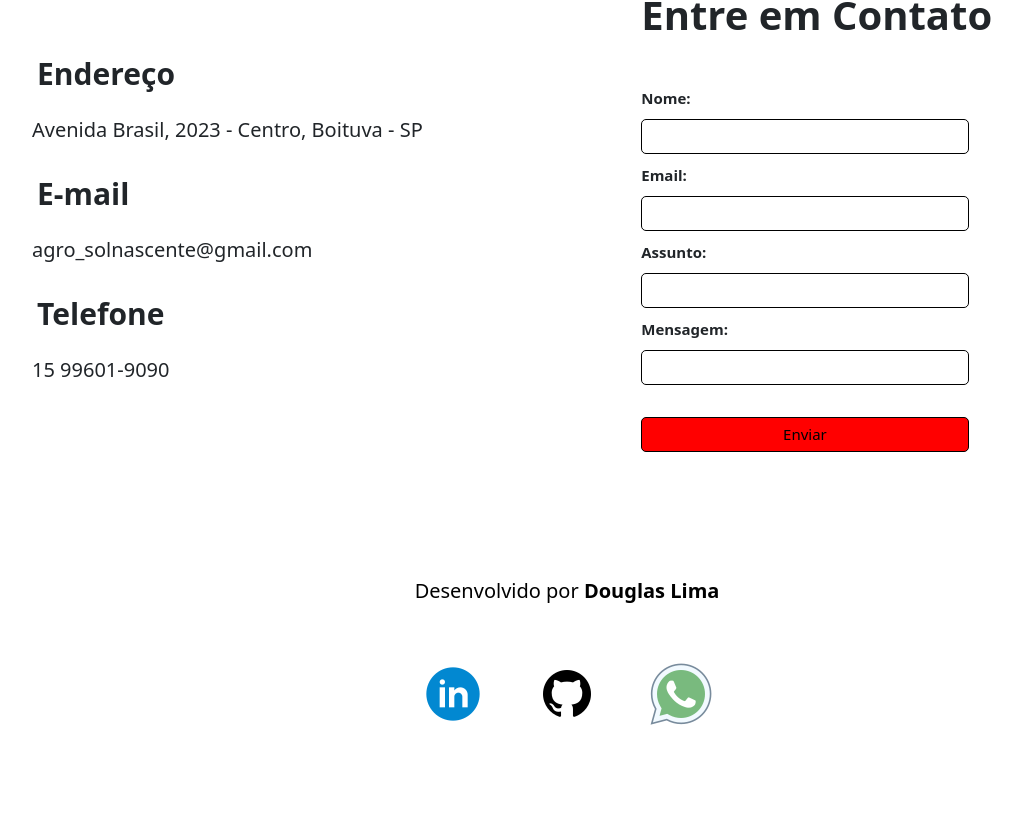
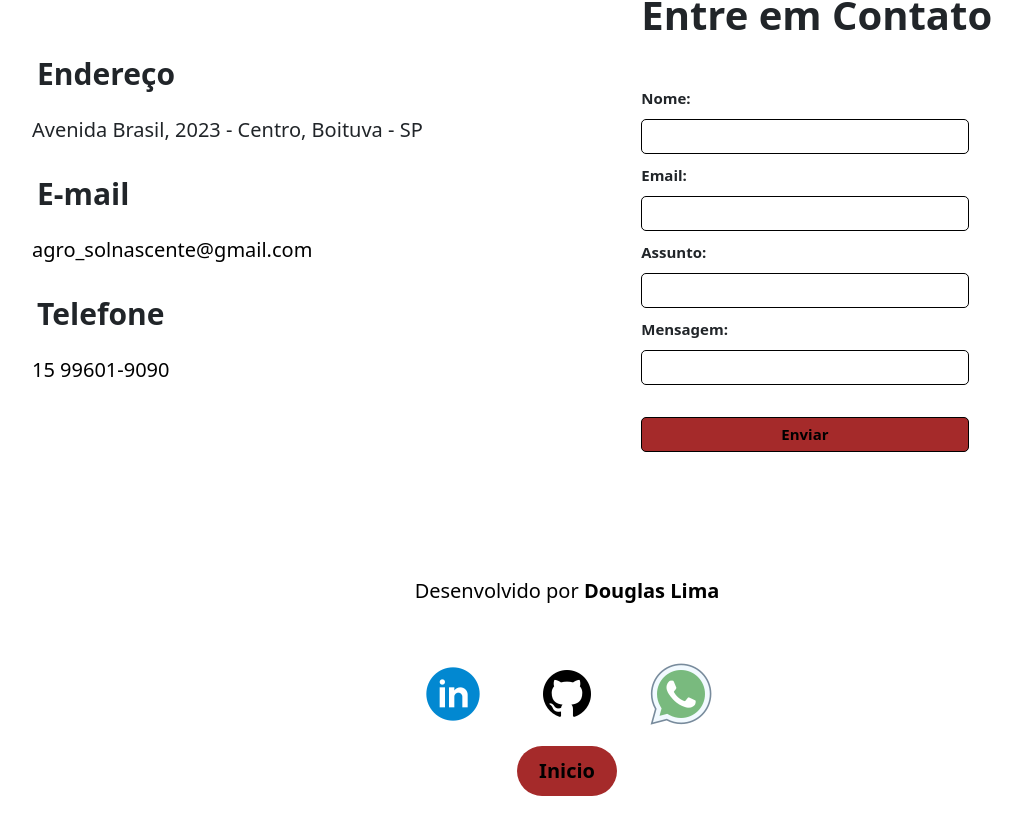
Before and after one commit to Douglaslima93/Agro-sol-nascente, a React (Vite) app: page / in a window 1280 px wide. Shown: the part 2180-2996 px from the top of the page, without its empty margins (73-1095 px from the left). Before the commit the page ends 2926 px from the top, so only its background shows below. Built offline with nearby package versions, Linux system fonts and the light colour scheme.

Commit message:
Atualização estilos da pagina inteira

```diff
--- a/src/App.css
+++ b/src/App.css
@@ -9,6 +9,7 @@
   padding: 0;
 }
 
+/* Inicio Menu*/
 .menu {
 display: flex;
 flex-direction: row;
@@ -44,8 +45,15 @@ margin-left: 20px;
   text-decoration: none;
   color: black;
   margin-right: 30px;
+
 }
 
+.menu :hover{
+  color: brown;
+}
+/* Fim Menu*/
+
+/* Inicio Parceiros*/
 .parceiros h2 {
   font-size: 40px;
   text-align: center;
@@ -67,7 +75,9 @@ margin-left: 20px;
   justify-content: space-around;
   padding: 10px;
 }
+/* Fim Parceiros*/
 
+/* Inicio Historia*/
 .historia {
   padding: 50px;
 }
@@ -92,7 +102,9 @@ margin-left: 20px;
   margin-left: auto;
   margin-right: auto;
 }
+/* Fim Historia*/
 
+/* Inicio Serviços*/
 .serviços{
   padding: 50px;
 }
@@ -119,7 +131,9 @@ margin-left: 20px;
   padding: 30px;
   border-radius: 50px;
 }
+/* Fim Serviços*/
 
+/* Inicio Contato*/
 .contato {
   width: 100%;
 }
@@ -129,7 +143,9 @@ margin-left: 20px;
   padding: 20px;
   font-weight: bold;
 }
+/* Fim Contato*/
 
+/* Inicio Formulario*/
 .formulario {
   font-size: 15px;
   padding: 20px;
@@ -151,11 +167,13 @@ margin-left: 20px;
 }
 
 #submit {
-  background-color: red ;
+  background-color: brown ;
   display: block;
+  font-weight: bold;
+}
+/* Fim Formulario*/
 
-}
-
+/* Inicio Endereço*/
 .endereço {
   width: 100%;
   padding: 100px;
@@ -171,6 +189,13 @@ margin-left: 20px;
   font-size: 20px;
   text-align: left;
   padding: 5px;
+  cursor: pointer;
+}
+
+.endereço a {
+  cursor: pointer;
+  text-decoration: none;
+  color: black;
 
 }
 
@@ -181,7 +206,10 @@ margin-left: 20px;
   align-items: center;
 
 }
+/* Fim Endereço*/
 
+
+/* Inicio Footer*/
 .footer p {
   font-size: 20px;
   color: black;
@@ -198,3 +226,22 @@ margin-left: 20px;
   gap: 50px;
   padding: 20px;
 }
+
+.inicio a{
+  display: block;
+  font-size: 20px;
+  font-weight: bold;
+  background: brown;
+  color: black;
+  text-align: center;
+  padding: 10px;
+  text-decoration: none;
+  margin: 0 auto 20px auto;
+  width: 100px;
+  border-radius: 25px;
+}
+
+.inicio :hover {
+  color: white;
+}
+/* Fim Footer*/
--- a/src/App.jsx
+++ b/src/App.jsx
@@ -24,10 +24,10 @@ function App() {
         <div className='logo'><img src='./public/img/logo-sol.jpg'/></div>
 
         <ul>
-          <li><a href='#Inicio'>Ínicio</a></li>
-          <li><a href='#Quem Somos'>Quem Somos</a></li>
-          <li><a href='#Serviços'>Serviços</a></li>
-          <li><a href='#Contato'>Contato</a></li>
+          <li><a href='#inicio' id='inicio'>Ínicio</a></li>
+          <li><a href='#historia'>Quem Somos</a></li>
+          <li><a href='#servicos'>Serviços</a></li>
+          <li><a href='#contato'>Contato</a></li>
         </ul>
         </header>
 
@@ -43,7 +43,7 @@ function App() {
         </div>
 
         <div className='historia'>
-          <h2>Quem Somos</h2>
+          <h2 id='historia'>Quem Somos</h2>
           <p>Há mais de 20 anos no mercado buscando sempre a inovação ,
             o objetivo profissional da Agropecuária Sol Nascente é ser parceira em
             realizações ou mais uma opção na execução de serviços de qualidade sempre visando o melhor atendimento.
@@ -72,7 +72,7 @@ function App() {
         </div>
 
         <div className='serviços'>
-          <h2>Nossos Serviços</h2>
+          <h2 id='servicos'>Nossos Serviços</h2>
           <p>A Agropecuária Sol Nascente possui uma equipe de profissionais, altamente qualificada e preparada para
             atender com eficácia e dedicação e acima de tudo com o objetivo de sempre superar as expectativas de cada cliente.
             Trabalha com rações e medicamentos para diversos animais, produtos para piscina e pesca, venda de peixes e
--- a/src/Components/Footer.jsx
+++ b/src/Components/Footer.jsx
@@ -12,6 +12,9 @@ function Footer() {
         <a href='https://api.whatsapp.com/send?phone=+5515996013651>'><img src='./public/img/whatsapp.png' alt='whatsapp'/></a>
 
             </div>
+            <div className="inicio">
+            <a href="#inicio">Inicio</a>
+            </div>
             </footer>
         </div>
     )
--- a/src/Components/Form.jsx
+++ b/src/Components/Form.jsx
@@ -5,7 +5,7 @@ function Form () {
     }
     return (
         <div className="contato">
-            <h2>Entre em Contato</h2>
+            <h2 id="contato">Entre em Contato</h2>
             <form onSubmit={Contato}>
 
                 <div className='formulario'>
--- a/src/Components/Maps.jsx
+++ b/src/Components/Maps.jsx
@@ -6,10 +6,10 @@ function Maps () {
             <p>Avenida Brasil, 2023 - Centro, Boituva - SP</p>
 
             <h2>E-mail</h2>
-            <p>agro_solnascente@gmail.com</p>
+            <p><a href="mailto:agro_solnascente@gmail.com">agro_solnascente@gmail.com</a></p>
 
             <h2>Telefone</h2>
-            <p>15 99601-9090</p>
+            <p><a href="tel:+5515996019090">15 99601-9090</a></p>
         </div>
     )
 }
```
